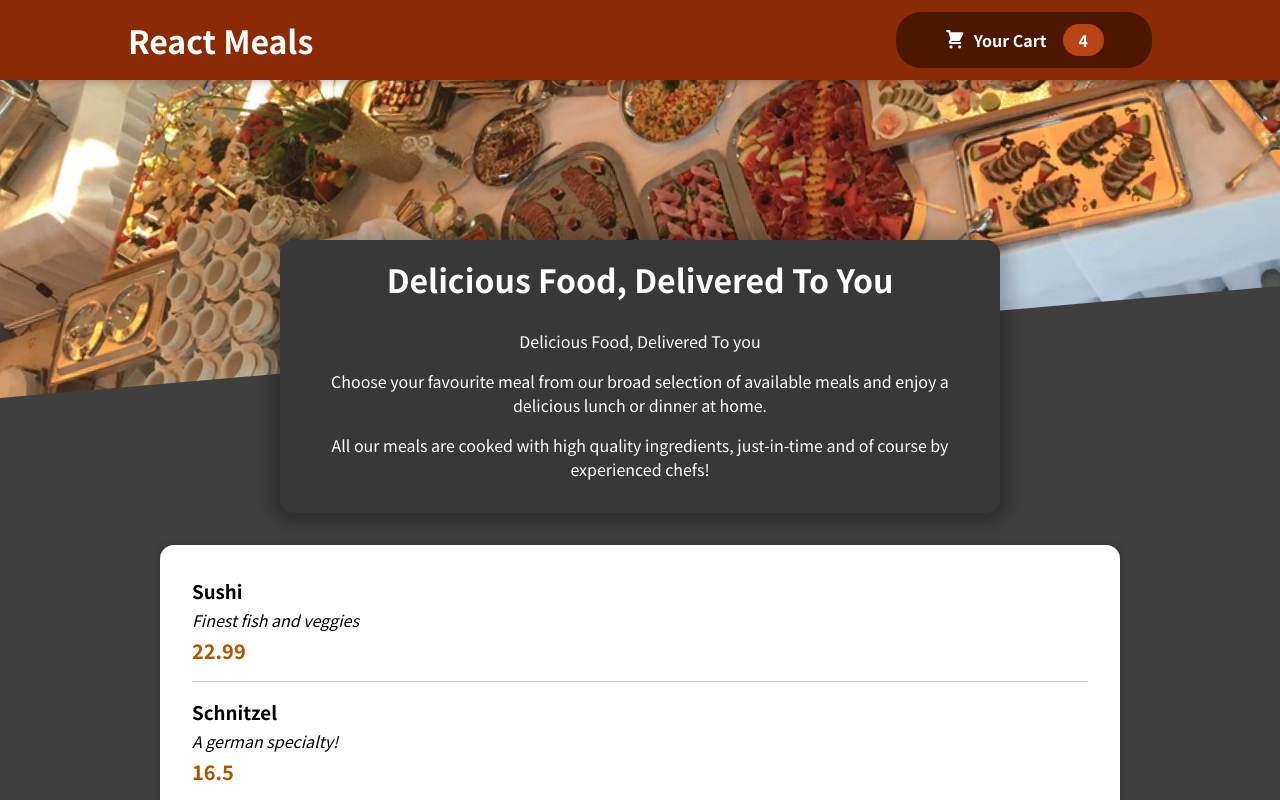
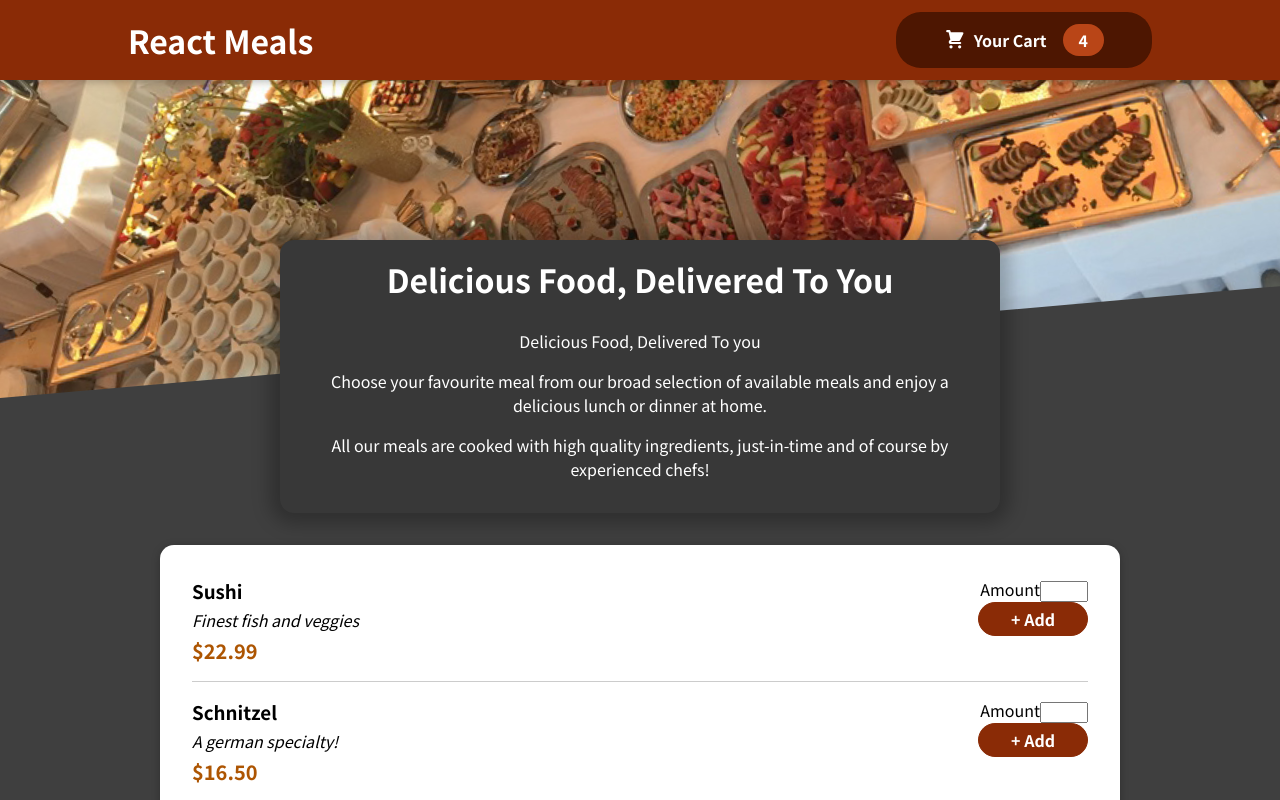
Before and after one commit to aindriu80/academind-food-app, a React (Create React App) app: page / in a window 1280 px wide. Shown: the top 800 px of the page. Built offline with nearby package versions, Linux system fonts and the light colour scheme.

Commit message:
Creating a form

```diff
--- a/src/components/Meals/MealItem/MealItem.js
+++ b/src/components/Meals/MealItem/MealItem.js
@@ -1,4 +1,6 @@
+import MealItemForm from './MealItemForm'
 import classes from './MealItem.module.css'
+
 const MealItem = (props) => {
   const price = `$${props.price.toFixed(2)}`
   return (
@@ -6,9 +8,11 @@
       <div>
         <h3>{props.name}</h3>
         <div className={classes.description}>{props.description}</div>
-        <div className={classes.price}>{props.price}</div>
+        <div className={classes.price}>{price}</div>
       </div>
-      <div></div>
+      <div>
+        <MealItemForm />
+      </div>
     </li>
   )
 }
--- a/src/components/Meals/MealItem/MealItemForm.js
+++ b/src/components/Meals/MealItem/MealItemForm.js
@@ -0,0 +1,22 @@
+import Input from '../../UI/Input'
+import classes from './MealItemForm.module.css'
+const MealItemForm = (props) => {
+  return (
+    <form className={classes.form}>
+      <Input
+        label="Amount"
+        input={{
+          id: 'amount_' + props.id,
+          type: 'number',
+          min: '1',
+          max: '5',
+          step: '1',
+          default: '1',
+        }}
+      />
+      <button>+ Add</button>
+    </form>
+  )
+}
+
+export default MealItemForm
--- /dev/null
+++ b/src/components/Meals/MealItem/MealItemForm.module.css
@@ -0,0 +1,20 @@
+.form {
+  text-align: right;
+}
+
+.form button {
+  font: inherit;
+  cursor: pointer;
+  background-color: #8a2b06;
+  border: 1px solid #8a2b06;
+  color: white;
+  padding: 0.25rem 2rem;
+  border-radius: 20px;
+  font-weight: bold;
+}
+
+.form button:hover,
+.form button:active {
+  background-color: #641e03;
+  border-color: #641e03;
+}
--- /dev/null
+++ b/src/components/UI/Input.js
@@ -0,0 +1,11 @@
+import classes from './Input.module.css'
+
+const Input = (props) => {
+  return (
+    <div className={classes.input}>
+      <label htmlFor={props.input.id}>{props.label}</label>
+      <input {...props.input} />
+    </div>
+  )
+}
+export default Input
--- /dev/null
+++ b/src/components/UI/Input.module.css
@@ -0,0 +1,20 @@
+.form {
+  text-align: right;
+}
+
+.form button {
+  font: inherit;
+  cursor: pointer;
+  background-color: #8a2b06;
+  border: 1px solid #8a2b06;
+  color: white;
+  padding: 0.25rem 2rem;
+  border-radius: 20px;
+  font-weight: bold;
+}
+
+.form button:hover,
+.form button:active {
+  background-color: #641e03;
+  border-color: #641e03;
+}
```
